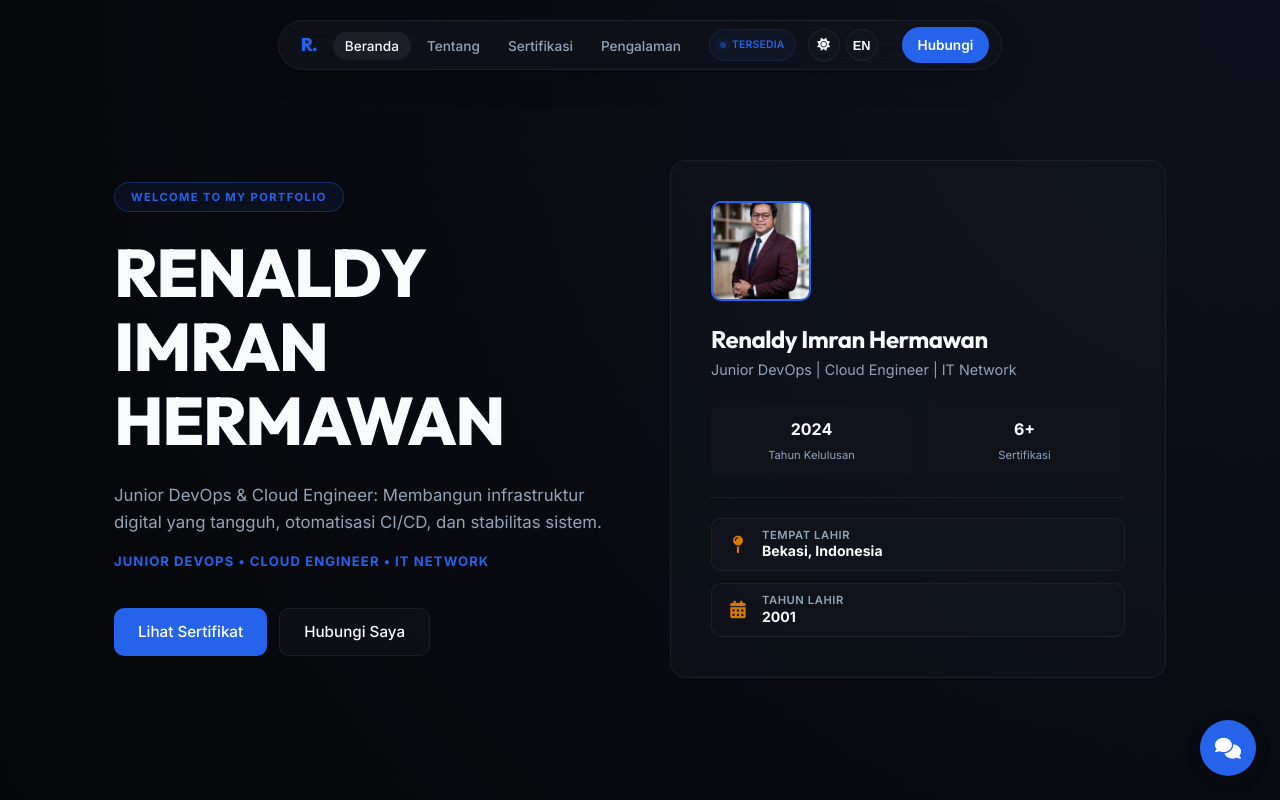
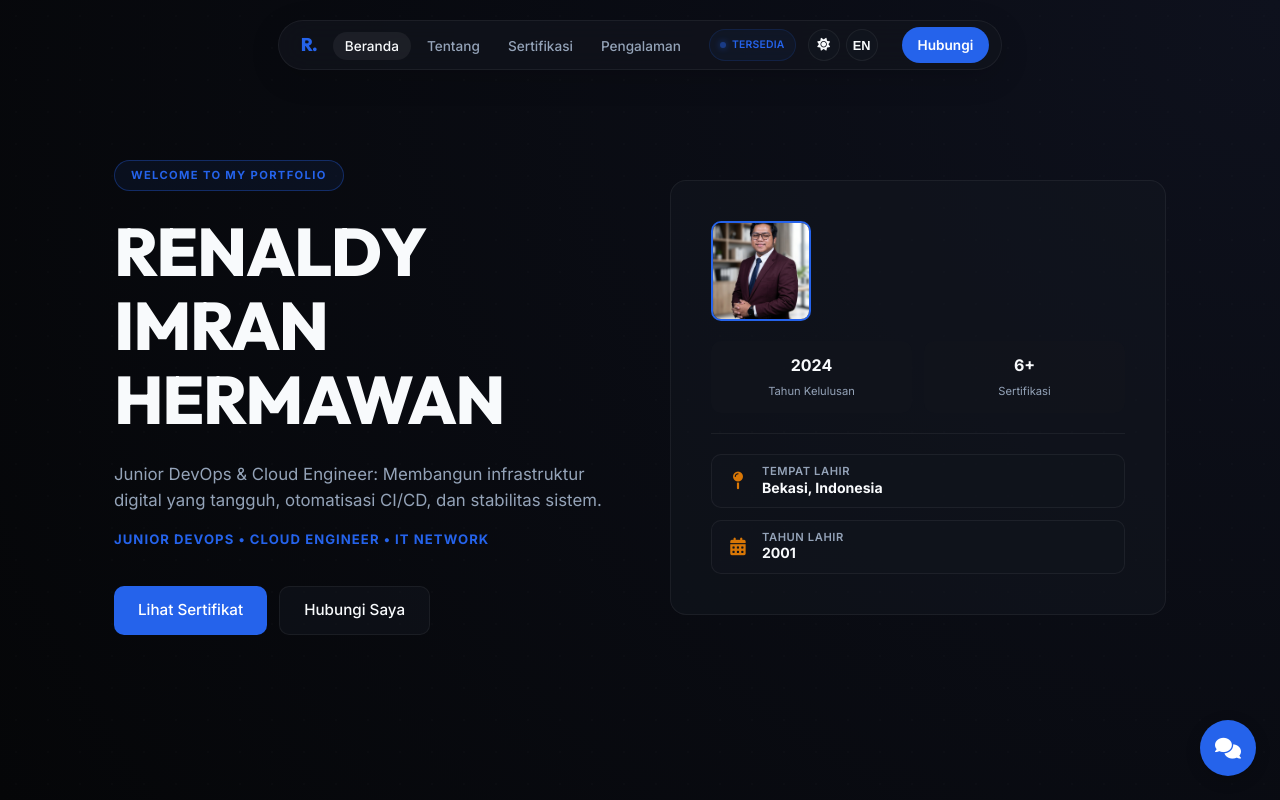
Before and after one commit to renmher/portofolio, a React (Vite) app: page / in a window 1280 px wide. Shown: the top 800 px of the page. Built offline with nearby package versions, Linux system fonts and the light colour scheme.

Commit message:
style: remove redundant name and role from hero profile card

```diff
--- a/src/App.jsx
+++ b/src/App.jsx
@@ -350,8 +350,6 @@ const App = () => {
               <img src="/profile.png" alt="Renaldy Imran H" className="profile-img" />
             </div>
             <div className="profile-info">
-              <h2>Renaldy Imran Hermawan</h2>
-              <p>{curr["profile-role"]}</p>
               <div className="profile-stats">
                 <div className="stat-item">
                   <span>2024</span>
```
